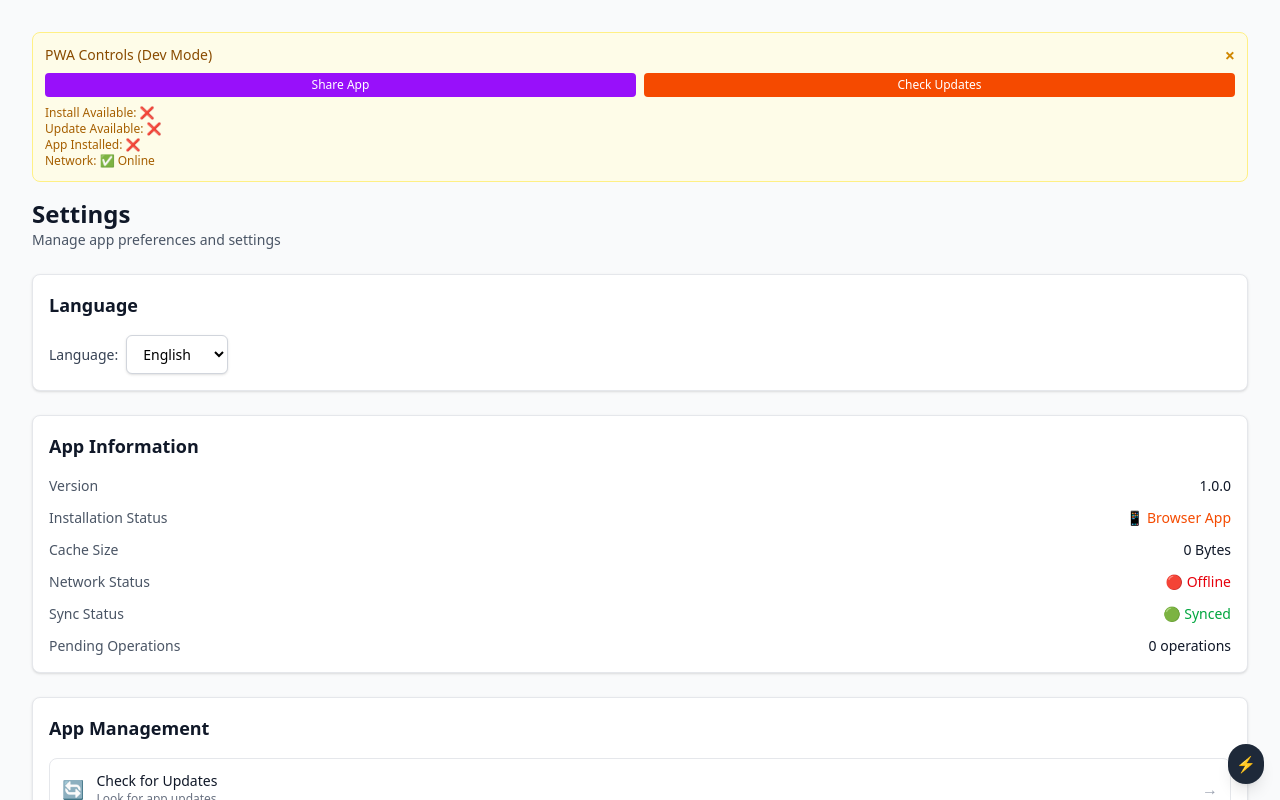
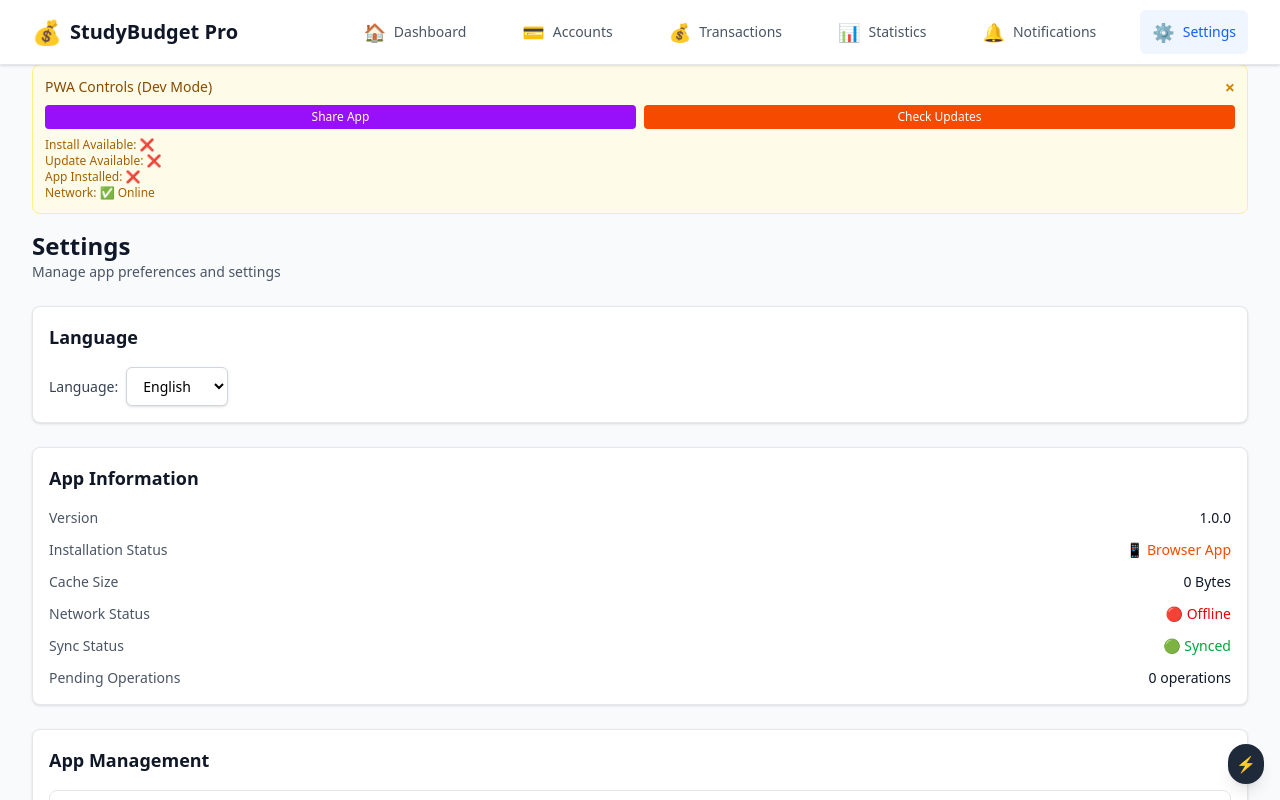
Before and after one commit to Ben0126/Bookkeeping_app, a React (Vite) app: page /settings in a window 1280 px wide. Shown: the top 800 px of the page. Built offline with nearby package versions, Linux system fonts and the light colour scheme.

Commit message:
更新響應式佈局和導航組件，根據設備類型調整內容間距，並將導航欄設置為固定位置以提升使用體驗。

```diff
--- a/src/components/ResponsiveLayout.tsx
+++ b/src/components/ResponsiveLayout.tsx
@@ -14,16 +14,26 @@ const ResponsiveLayout: React.FC<ResponsiveLayoutProps> = ({
   showSidebar = false,
   sidebarContent
 }) => {
-  const { deviceType, isDesktop } = useResponsive();
+  const { deviceType, isDesktop, isMobile, isTablet } = useResponsive();
 
   const config = layoutConfig[deviceType];
   const shouldShowSidebar = showSidebar && isDesktop;
+
+  // 根據設備類型添加適當的間距
+  const getContentPadding = () => {
+    if (isDesktop) {
+      return 'pt-16'; // 桌面版：為頂部導航欄留空間
+    } else if (isMobile || isTablet) {
+      return 'pb-20'; // 行動版：為底部導航欄留空間
+    }
+    return '';
+  };
 
   return (
     <div className={`min-h-screen bg-gray-50 ${className}`}>
       <div className={`flex ${config.gap}`}>
         {/* 主內容區域 */}
-        <main className={`flex-1 ${config.padding} ${shouldShowSidebar ? 'lg:mr-6' : ''}`}>
+        <main className={`flex-1 ${config.padding} ${getContentPadding()} ${shouldShowSidebar ? 'lg:mr-6' : ''}`}>
           {children}
         </main>
 
--- a/src/components/ResponsiveNavigation.tsx
+++ b/src/components/ResponsiveNavigation.tsx
@@ -80,7 +80,7 @@ const ResponsiveNavigation: React.FC<ResponsiveNavigationProps> = ({
   // 桌面版頂部導航
   if (isDesktop) {
     return (
-      <nav className={`bg-white border-b border-gray-200 shadow-sm ${className}`}>
+      <nav className={`fixed top-0 left-0 right-0 bg-white border-b border-gray-200 shadow-sm z-50 ${className}`}>
         <div className="max-w-7xl mx-auto px-4 sm:px-6 lg:px-8">
           <div className="flex justify-between items-center h-16">
             {/* Logo */}
```
